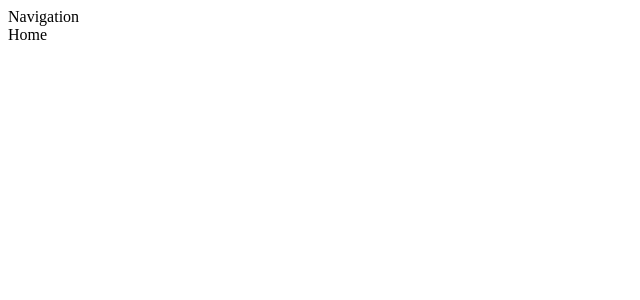
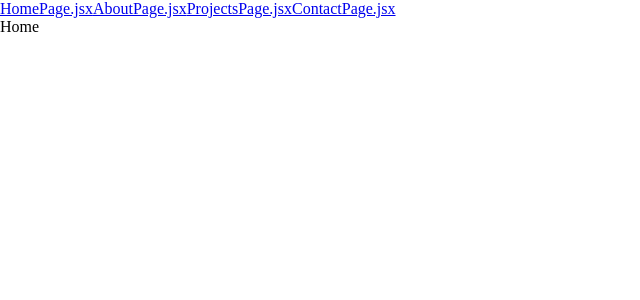
Before and after one commit to dan-nitu/portfolio, a React (Create React App) app: page / in a window 1280 px wide. Shown: the top 300 px of the page, without its empty margins (0-640 px from the left). Built offline with nearby package versions, Linux system fonts and the light colour scheme.

Commit message:
navigation WIP, reset css, scss imports

```diff
--- a/src/App.js
+++ b/src/App.js
@@ -8,6 +8,8 @@ import ProjectsPage from './pages/Projects';
 import ContactPage from './pages/Contact';
 
 import ErrorPage from './pages/Error';
+
+import './assets/scss/style.scss';
 
 const router = createBrowserRouter([
   {
--- a/src/assets/scss/base/_reset.scss
+++ b/src/assets/scss/base/_reset.scss
@@ -0,0 +1,27 @@
+*,
+*::before,
+*::after {
+  box-sizing: border-box;
+}
+
+* {
+  margin: 0;
+  padding: 0;
+  font: inherit;
+}
+
+html {
+  color-scheme: dark light;
+}
+
+body {
+  min-height: 100vh;
+}
+
+img,
+picture,
+svg,
+video {
+  display: block;
+  max-width: 100%;
+}
--- a/src/assets/scss/style.scss
+++ b/src/assets/scss/style.scss
@@ -1,7 +1,12 @@
-// imports
-// // sass-utils/
-// // vendors/
-// // base/
-// // layout/
-// // components/
-// // pages/
+@import url('./sass-utils/_functions.scss');
+@import url('./sass-utils/_helpers.scss');
+@import url('./sass-utils/_mixins.scss');
+@import url('./sass-utils/_variables.scss');
+
+@import url('./base/_reset.scss');
+@import url('./base/_typography.scss');
+
+@import url('./layout/_navigation.scss');
+
+// @import url('./components/');
+// @import url('./pages/');
--- a/src/components/Navigation.jsx
+++ b/src/components/Navigation.jsx
@@ -1,5 +1,19 @@
+import { Link } from 'react-router-dom';
+
 const Navigation = () => {
-  return <div>Navigation</div>;
+  return (
+    <>
+      <div className='links yolo'>
+        <Link to={'/'}>HomePage.jsx</Link>
+        <Link to={'/about'}>AboutPage.jsx</Link>
+        <Link to={'/projects'}>ProjectsPage.jsx</Link>
+        <Link to={'/contact'}>ContactPage.jsx</Link>
+      </div>
+      <div className='controls'>
+        {/* // moon, banana, minimize, maximize, close */}
+      </div>
+    </>
+  );
 };
 
 export default Navigation;
--- a/src/pages/Root.jsx
+++ b/src/pages/Root.jsx
@@ -7,9 +7,7 @@ const RootLayout = () => {
     <>
       <Navigation />
 
-      <main>
-        <Outlet />
-      </main>
+      <Outlet />
     </>
   );
 };
```
